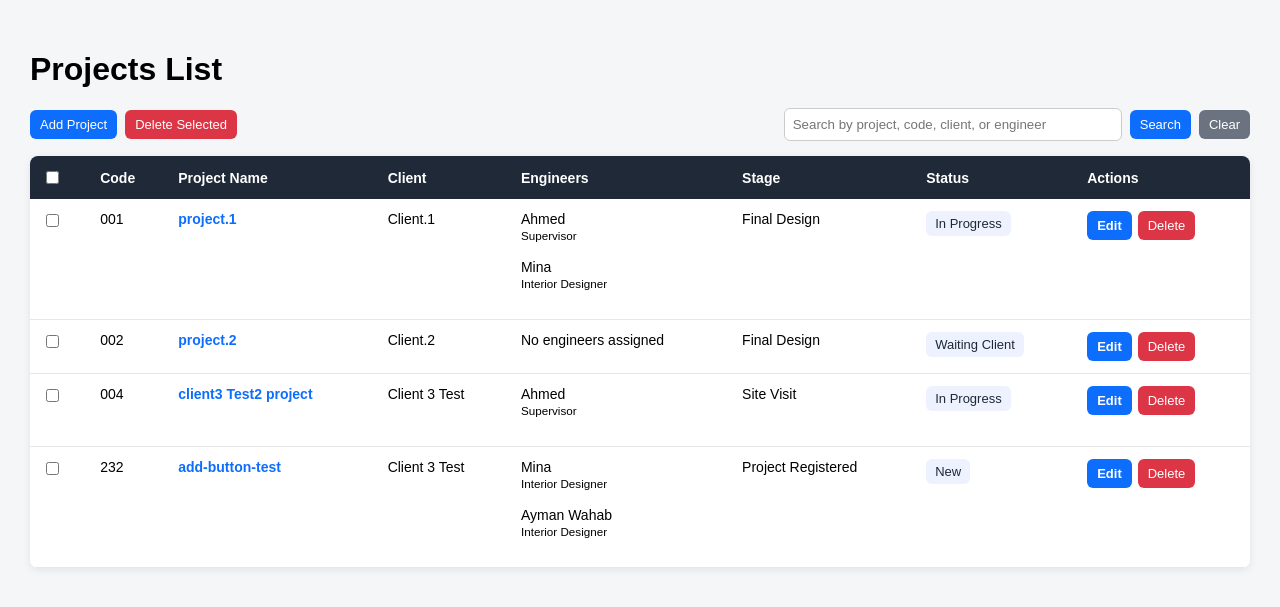
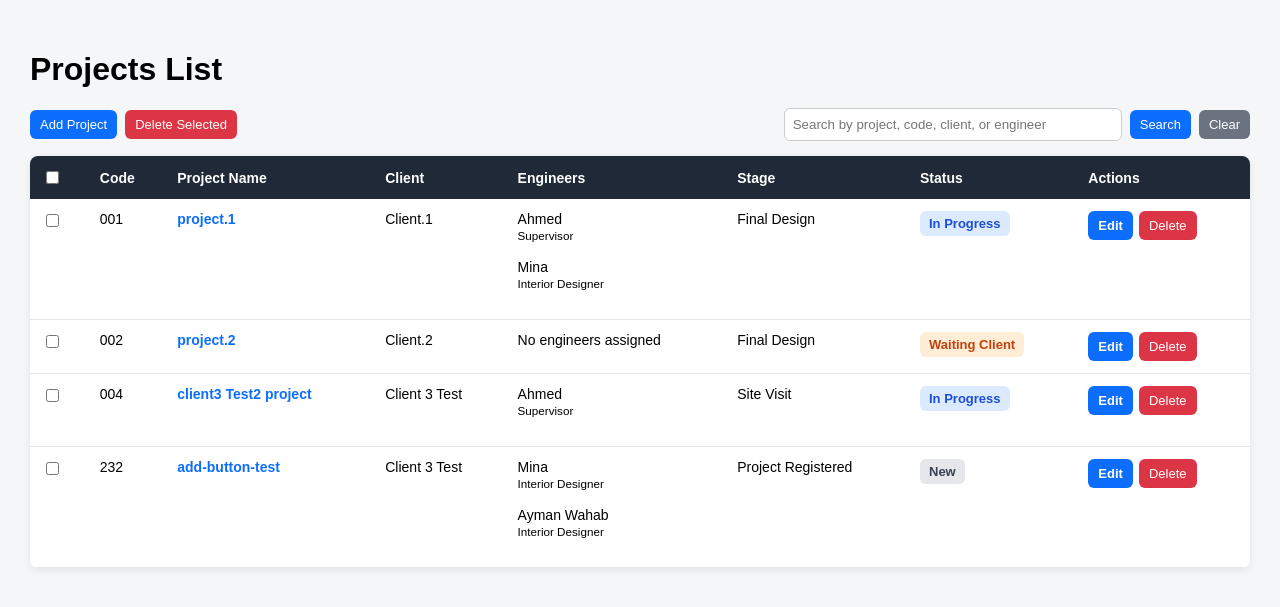
Before and after one commit to MBishta/client-portal-project, a Django app: page /projects/ in a window 1280 px wide. Shown: the part 51-658 px from the top of the page. Run offline with Django 5.2, Linux system fonts and the light colour scheme; a user stored in the database is signed in; data comes from the database, SQL or seed files in the repository.

Commit message:
Improve project status colors

```diff
--- a/templates/projects/project_list.html
+++ b/templates/projects/project_list.html
@@ -55,9 +55,33 @@
         display: inline-block;
         padding: 5px 9px;
         border-radius: 6px;
-        background: #eef2ff;
-        color: #1f2937;
         font-size: 13px;
+        font-weight: bold;
+    }
+
+    .status-new {
+        background: #e5e7eb;
+        color: #374151;
+    }
+
+    .status-in-progress {
+        background: #dbeafe;
+        color: #1d4ed8;
+    }
+
+    .status-waiting-client {
+        background: #ffedd5;
+        color: #c2410c;
+    }
+
+    .status-completed {
+        background: #dcfce7;
+        color: #15803d;
+    }
+
+    .status-cancelled {
+        background: #fee2e2;
+        color: #b91c1c;
     }
 
     .empty-message {
@@ -240,9 +264,31 @@
                 <td>{{ project.get_current_stage_display }}</td>
 
                 <td>
-                    <span class="status-badge">
-                        {{ project.get_status_display }}
-                    </span>
+                    {% if project.status == 'NEW' %}
+                        <span class="status-badge status-new">
+                            {{ project.get_status_display }}
+                        </span>
+                    {% elif project.status == 'IN_PROGRESS' %}
+                        <span class="status-badge status-in-progress">
+                            {{ project.get_status_display }}
+                        </span>
+                    {% elif project.status == 'WAITING_CLIENT' %}
+                        <span class="status-badge status-waiting-client">
+                            {{ project.get_status_display }}
+                        </span>
+                    {% elif project.status == 'COMPLETED' %}
+                        <span class="status-badge status-completed">
+                            {{ project.get_status_display }}
+                        </span>
+                    {% elif project.status == 'CANCELLED' %}
+                        <span class="status-badge status-cancelled">
+                            {{ project.get_status_display }}
+                        </span>
+                    {% else %}
+                        <span class="status-badge status-new">
+                            {{ project.get_status_display }}
+                        </span>
+                    {% endif %}
                 </td>
 
                 {% if request.user.role == 'ADMIN' %}
```
